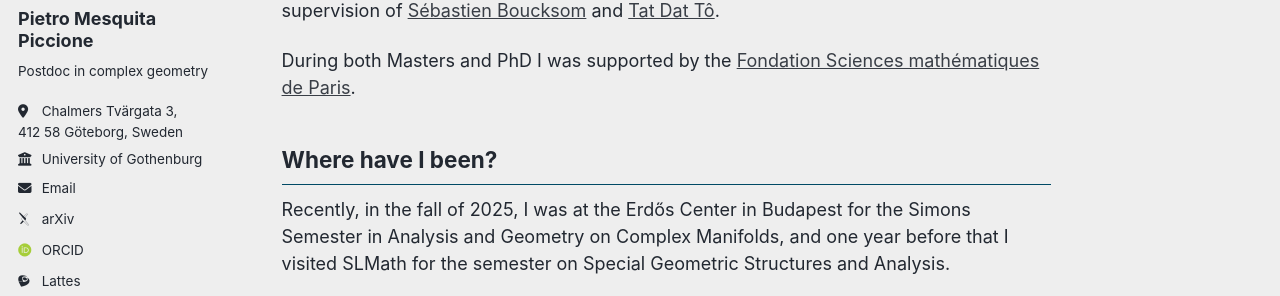
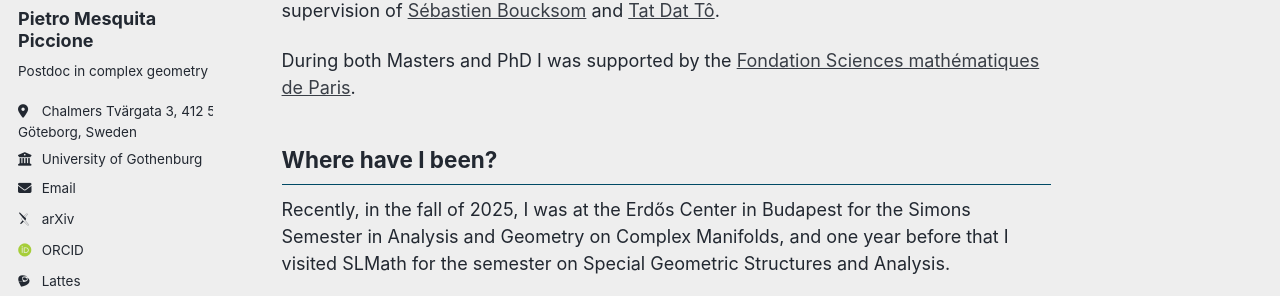
Before and after one commit to pietropic/pietropic.github.io, a Jekyll site: the page built from _pages/about.md, in a window 1280 px wide. Shown: the part 276-572 px from the top of the page. Built offline with Jekyll 4.4.1, drawn with Linux system fonts in a browser that asks for light colours; some web fonts are replaced; a script that is not in the unit is left out; part of the change alters nothing that is shown.

```diff
--- a/_config.yml
+++ b/_config.yml
@@ -27,7 +27,7 @@ author:
   name             : "Pietro Mesquita Piccione"
   pronouns         : # example: "she/her"
   bio              : "Postdoc in complex geometry"
-  location         : "Chalmers Tvärgata 3, <br> 412 58 Göteborg, Sweden</br>"
+  location         : "Chalmers Tvärgata 3, 412 58<br> Göteborg, Sweden</br>"
   employer         : "University of Gothenburg"
   uri              : # URL
   email            : "pietropic@pm.me"
```
